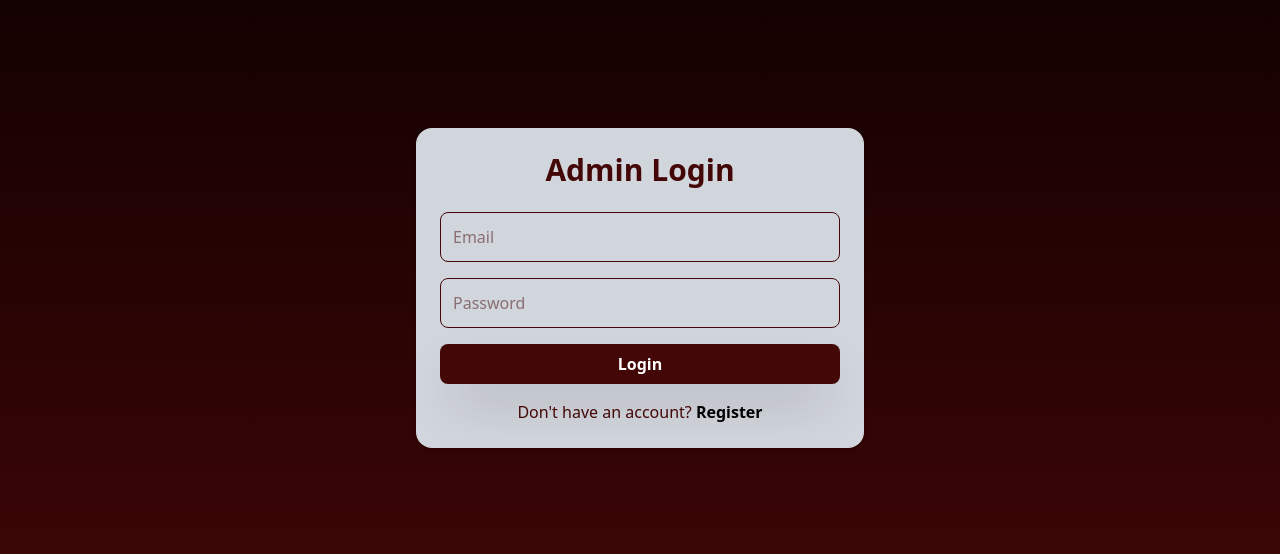
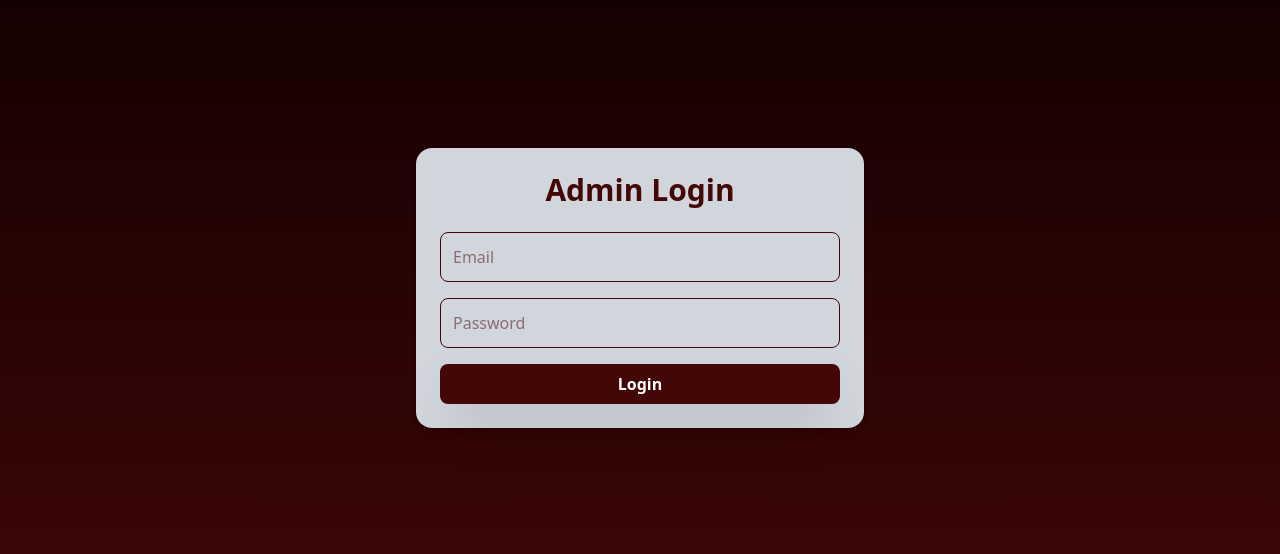
Before and after one commit to Ziad-Mohammed-Ezzat1712/dash_puff360, a React (Vite) app: page / in a window 1280 px wide. Shown: the part 112-666 px from the top of the page. Built offline with nearby package versions, Linux system fonts and the light colour scheme.

Commit message:
3finsh_crud_opreation

```diff
--- a/src/Components/AdminLogin/AdminLogin.jsx
+++ b/src/Components/AdminLogin/AdminLogin.jsx
@@ -67,15 +67,7 @@ export default function AdminLogin() {
             Login
           </button>
         </form>
-        <p className="text-center mt-4">
-          Don't have an account?{" "}
-          <a
-            href="/adminRegister"
-            className="text-[#440707] font-semibold cursor-pointer"
-          >
-            Register
-          </a>
-        </p>
+
         <ToastContainer position="top-right" autoClose={2000} hideProgressBar />
       </div>
     </div>
```
